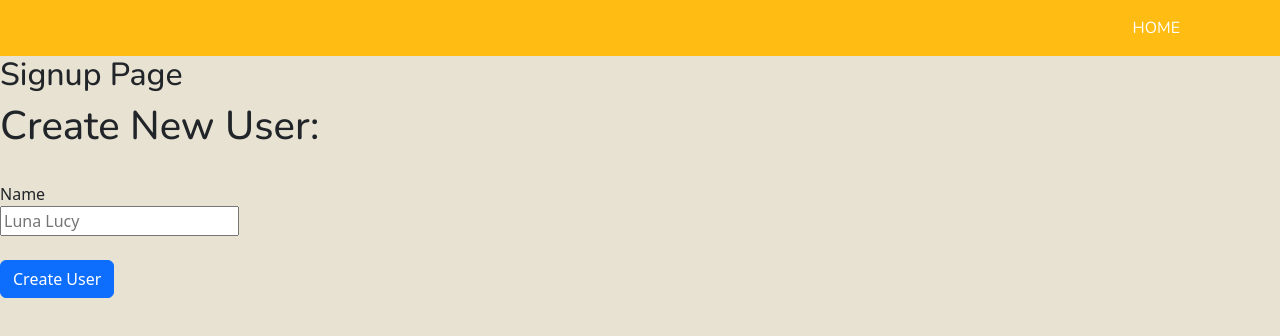
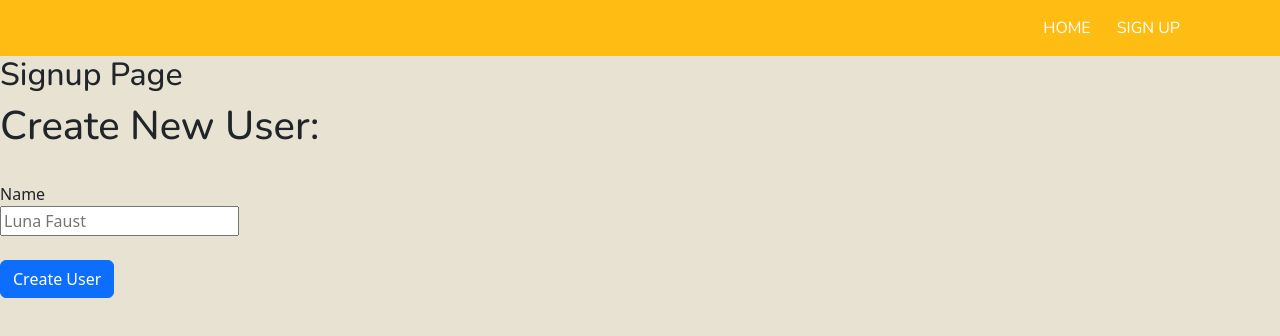
Before and after one commit to rae-stanton/honey_where, a React (Create React App) app in the folder frontend/: page /signup in a window 1280 px wide. Shown: the top 336 px of the page. Built offline with nearby package versions, Linux system fonts and the light colour scheme.

Commit message:
Adds nav link for signup form

```diff
--- a/frontend/src/AppNavbar.js
+++ b/frontend/src/AppNavbar.js
@@ -20,6 +20,7 @@ function AppNavbar() {
         </Navbar.Brand> */}
         <Nav className="flex-grow-1 justify-content-end align-items-center">
           <Nav.Link as={Link} to="/" style={{ marginRight: '10px' }} className="navlink">Home</Nav.Link>
+          <Nav.Link as={Link} to="/signup" style={{ marginRight: '10px' }} className="navlink">Sign Up</Nav.Link>
         </Nav>
       </Container>
     </Navbar>
--- a/frontend/src/NewUserForm.js
+++ b/frontend/src/NewUserForm.js
@@ -40,7 +40,7 @@ function NewUserForm() {
 
               <label htmlFor="name">Name</label>
               <br />
-              <Field id="name" name="name" placeholder="Luna Lucy" />
+              <Field id="name" name="name" placeholder="Luna Faust" />
               <br />
 
               <br />
```
